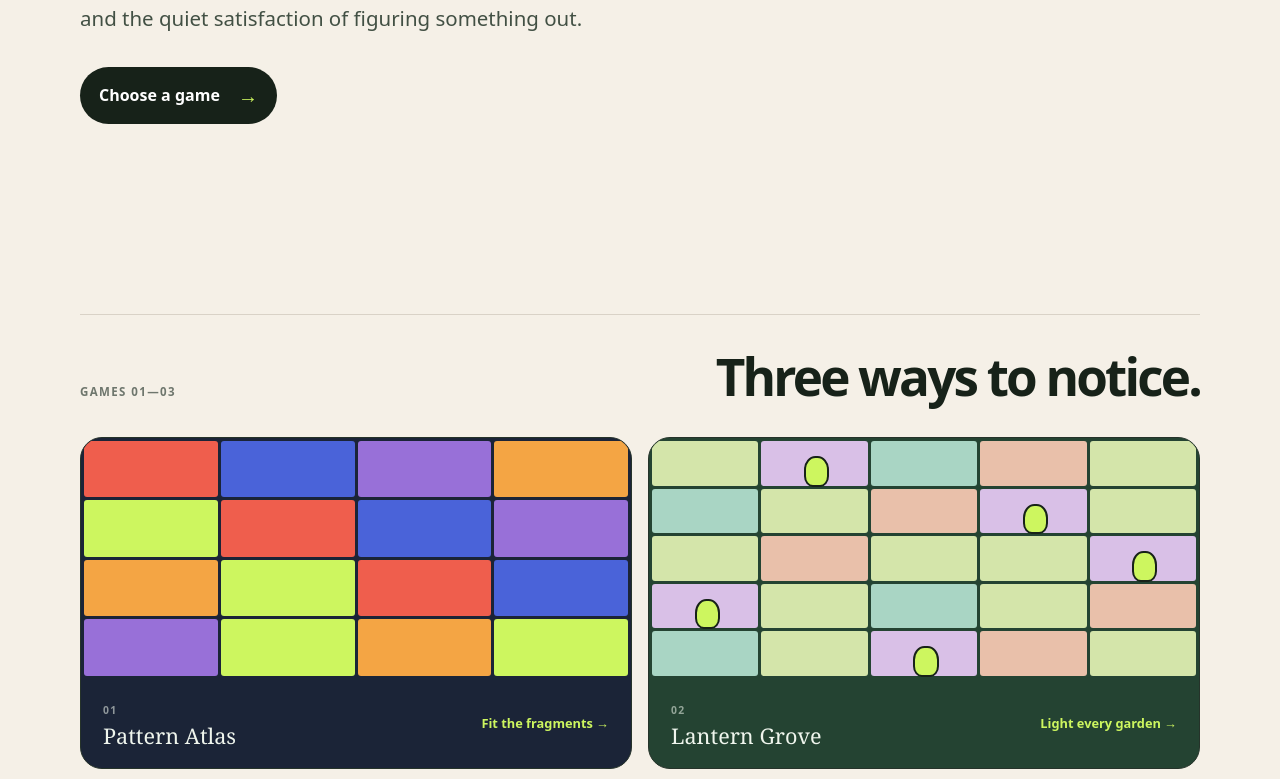
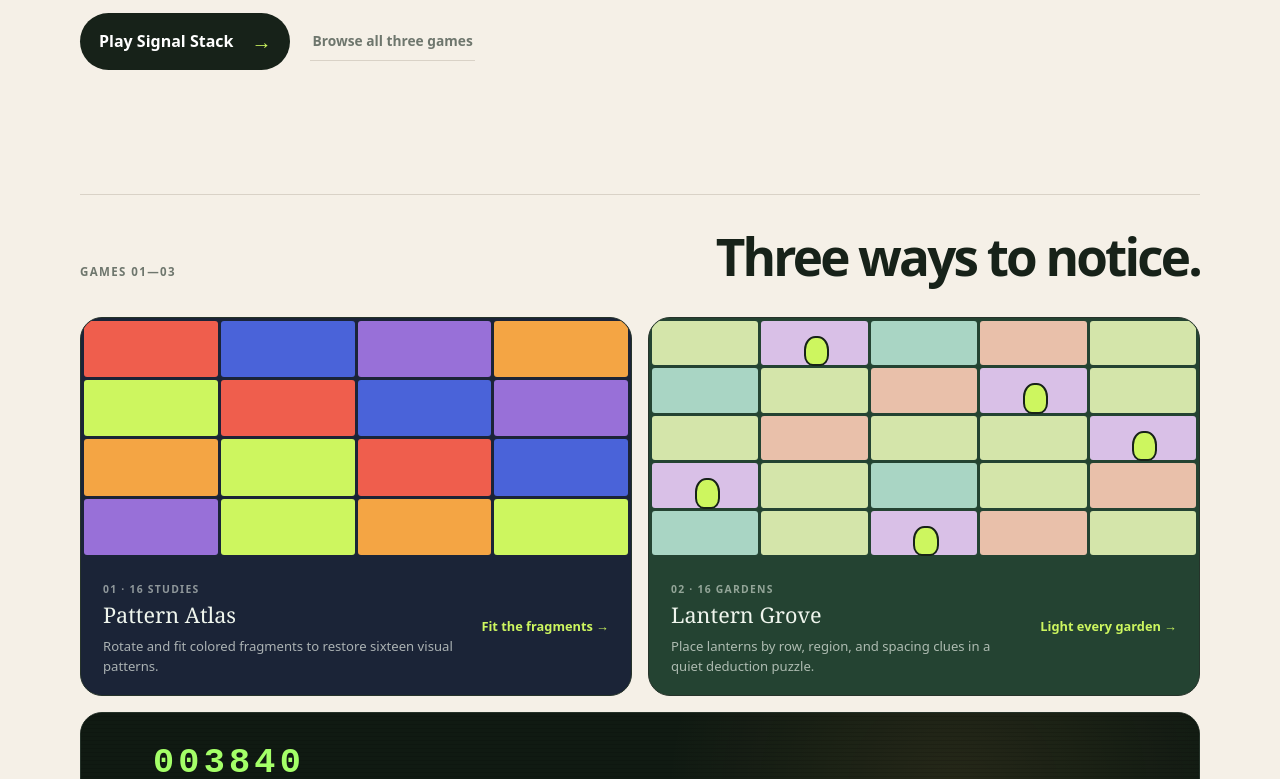
Before and after one commit to root7925/root7925.github.io, a website: page index.html in a window 1280 px wide. Shown: the part 804-1583 px from the top of the page. Drawn offline with Linux system fonts and the light colour scheme.

Commit message:
Surface all games on the studio home

```diff
--- a/index.html
+++ b/index.html
@@ -25,7 +25,10 @@
           I make tactile little worlds about patterns, observation, and the quiet
           satisfaction of figuring something out.
         </p>
-        <a class="button" href="#games">Choose a game <span>→</span></a>
+        <div class="hero-actions">
+          <a class="button" href="signal-stack/">Play Signal Stack <span>→</span></a>
+          <a class="text-button" href="#games">Browse all three games</a>
+        </div>
       </section>
 
       <section class="work" id="games" aria-labelledby="work-title">
@@ -42,7 +45,13 @@
               <span class="tile tile-m"></span><span class="tile tile-n"></span><span class="tile tile-o"></span><span class="tile tile-p"></span>
             </div>
             <div class="project-copy">
-              <div><small>01</small><p>Pattern Atlas</p></div>
+              <div>
+                <small>01 · 16 STUDIES</small>
+                <p>Pattern Atlas</p>
+                <p class="project-description">
+                  Rotate and fit colored fragments to restore sixteen visual patterns.
+                </p>
+              </div>
               <span>Fit the fragments →</span>
             </div>
           </a>
@@ -55,7 +64,13 @@
               <span></span><span></span><i></i><span></span><span></span>
             </div>
             <div class="project-copy">
-              <div><small>02</small><p>Lantern Grove</p></div>
+              <div>
+                <small>02 · 16 GARDENS</small>
+                <p>Lantern Grove</p>
+                <p class="project-description">
+                  Place lanterns by row, region, and spacing clues in a quiet deduction puzzle.
+                </p>
+              </div>
               <span>Light every garden →</span>
             </div>
           </a>
@@ -70,7 +85,13 @@
               <div class="signal-labels"><i>3</i><i>4</i><i>3</i><i>4</i><i>3</i><i>4</i><i>3</i></div>
             </div>
             <div class="project-copy">
-              <div><small>03 · ENDLESS</small><p>Signal Stack</p></div>
+              <div>
+                <small>03 · ENDLESS</small>
+                <p>Signal Stack</p>
+                <p class="project-description">
+                  Place two-tone pieces, clear full lines, and keep the signal alive for one more turn.
+                </p>
+              </div>
               <span>Keep the channel open →</span>
             </div>
           </a>
--- a/styles.css
+++ b/styles.css
@@ -47,7 +47,7 @@ a { color: inherit; text-decoration: none; }
 .wordmark:hover img { transform: rotate(8deg) scale(1.06); }
 .eyebrow { margin: 0; color: var(--muted); font-size: .72rem; font-weight: 750; letter-spacing: .12em; text-transform: uppercase; }
 
-.hero { padding: clamp(68px, 13vw, 168px) 0 clamp(96px, 15vw, 190px); }
+.hero { padding: clamp(52px, 9vw, 112px) 0 clamp(70px, 10vw, 124px); }
 h1, h2, h3 { font-weight: 600; letter-spacing: -.055em; }
 h1 { max-width: 900px; margin: 18px 0 28px; font-size: clamp(3.9rem, 10.4vw, 8.4rem); line-height: .87; }
 h1 em { color: var(--blue); font-family: Georgia, serif; font-weight: 400; }
@@ -60,6 +60,15 @@ h1 em { color: var(--blue); font-family: Georgia, serif; font-weight: 400; }
 }
 .button:hover { background: var(--blue); transform: translateY(-2px); }
 .button span { color: var(--acid); font-size: 1.25rem; }
+.hero-actions { display: flex; flex-wrap: wrap; align-items: center; gap: 20px; }
+.text-button {
+  padding: 10px 2px;
+  border-bottom: 1px solid var(--line);
+  color: var(--muted);
+  font-size: .86rem;
+  font-weight: 750;
+}
+.text-button:hover { border-color: var(--blue); color: var(--blue); }
 
 .work, .notes { border-top: 1px solid var(--line); padding: 26px 0 100px; }
 .section-heading { display: flex; justify-content: space-between; align-items: baseline; gap: 20px; margin-bottom: 26px; }
@@ -72,7 +81,16 @@ h2 { margin: 0; font-size: clamp(2rem, 4vw, 3.6rem); }
 .tile-c,.tile-h,.tile-m { background: var(--violet); }.tile-d,.tile-i,.tile-o { background: var(--orange); }
 .tile-e,.tile-j,.tile-p,.tile-n { background: var(--acid); }
 .project-copy { display: flex; justify-content: space-between; align-items: center; gap: 20px; padding: 18px 22px; color: #eff5ed; }
-.project-copy p { margin: 2px 0 0; font-family: Georgia, serif; font-size: 1.35rem; }.project-copy span { color: var(--acid); font-weight: 750; font-size: .8rem; }
+.project-copy p { margin: 2px 0 0; font-family: Georgia, serif; font-size: 1.35rem; }
+.project-copy .project-description {
+  max-width: 440px;
+  margin-top: 8px;
+  color: rgba(239,245,237,.68);
+  font-family: ui-rounded, "Avenir Next", Avenir, system-ui, sans-serif;
+  font-size: .82rem;
+  line-height: 1.5;
+}
+.project-copy > span { flex: 0 0 auto; color: var(--acid); font-weight: 750; font-size: .8rem; }
 .project-copy small { color: rgba(239,245,237,.55); font-size: .65rem; font-weight: 800; letter-spacing: .12em; }
 .lantern-card { background: #244332; }
 .lantern-preview {
@@ -127,12 +145,15 @@ footer { display: flex; justify-content: space-between; gap: 24px; padding: 30px
 @media (max-width: 620px) {
   main, footer { width: min(100% - 28px, 1120px); }
   nav { padding-top: 18px; }
-  .hero { padding: 78px 0 104px; }
+  .hero { padding: 42px 0 58px; }
   h1 { font-size: clamp(3.35rem, 17vw, 5.2rem); }
   .wordmark { gap: 8px; }
   .wordmark img { width: 30px; height: 30px; border-radius: 9px; }
   .section-heading { display: block; }.section-heading h2 { margin-top: 8px; }
   .project-grid { grid-template-columns: 1fr; }
+  .project-copy { align-items: flex-end; padding: 17px 18px; }
+  .project-copy .project-description { font-size: .76rem; }
+  .project-copy > span { max-width: 105px; text-align: right; }
   .signal-card { grid-column: auto; }
   .signal-preview { min-height: 190px; padding: 24px 18px; }
   .tile-grid, .lantern-preview { aspect-ratio: 1.7 / 1; }.notes article { grid-template-columns: 1fr; gap: 8px; }
```
Also changed, not shown: shared/tests/site-contract.test.mjs (added, +24 -0 lines).
